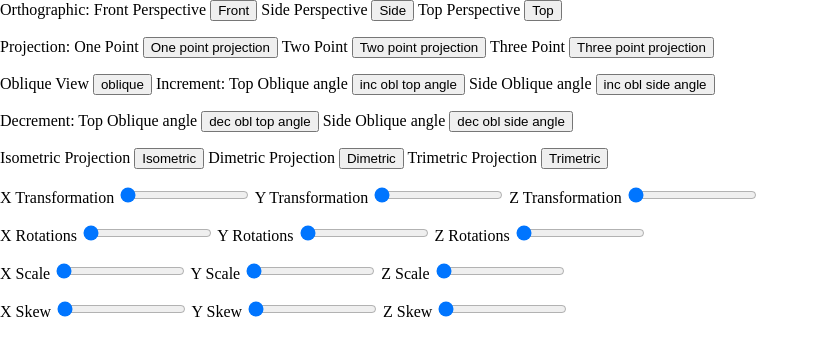
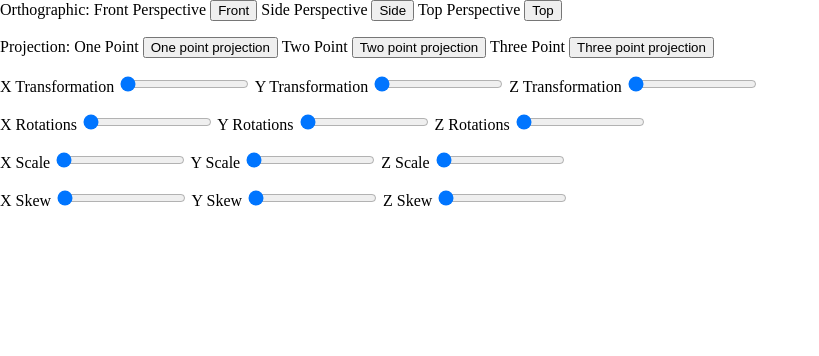
Before and after one commit to Cheapets/427546s2018finalProject, a plain HTML site: page finalProject/index.html in a window 1280 px wide. Shown: the whole page, without its empty margins (0-819 px from the left). Drawn offline with nearby package versions, Linux system fonts and the light colour scheme.

Commit message:
Add files via upload

```diff
--- a/finalProject/index.html
+++ b/finalProject/index.html
@@ -36,27 +36,6 @@
             <input id="ThreePoint" type="button" value="Three point projection" onclick="ThreePprojection();">
             <p></p>
 
-            <label for="oblique">Oblique View</label>
-            <input id="oblique" type="button" value="oblique" onclick="Oblique();">
-            <label for="top_inc">Increment: Top Oblique angle</label>
-            <input id="top_inc" type="button" value="inc obl top angle" onclick="IncreaseT();">
-            <label for="side_inc">Side Oblique angle</label>
-            <input id="side_inc" type="button" value="inc obl side angle" onclick="IncreaseS();">
-            <p></p>
-
-            <label for="top_dec">Decrement: Top Oblique angle</label>
-            <input id="top_dec" type="button" value="dec obl top angle" onclick="DecreaseT();">
-            <label for="side_dec">Side Oblique angle</label>
-            <input id="side_dec" type="button" value="dec obl side angle" onclick="DecreaseS();">
-            <p></p>
-
-            <label for="isometric">Isometric Projection</label>
-            <input id="isometric" type="button" value="Isometric" onclick="Isometric();">
-            <label for="dimetric">Dimetric Projection</label>
-            <input id="dimetric" type="button" value="Dimetric" onclick="Dimetric();">
-            <label for="trimetric">Trimetric Projection</label>
-            <input id="trimetric" type="button" value="Trimetric" onclick="Trimetric();">
-            <p></p>
 
             <label for="xtrans">X Transformation</label>
             <input type="range" id="xtrans" value="0">
```
